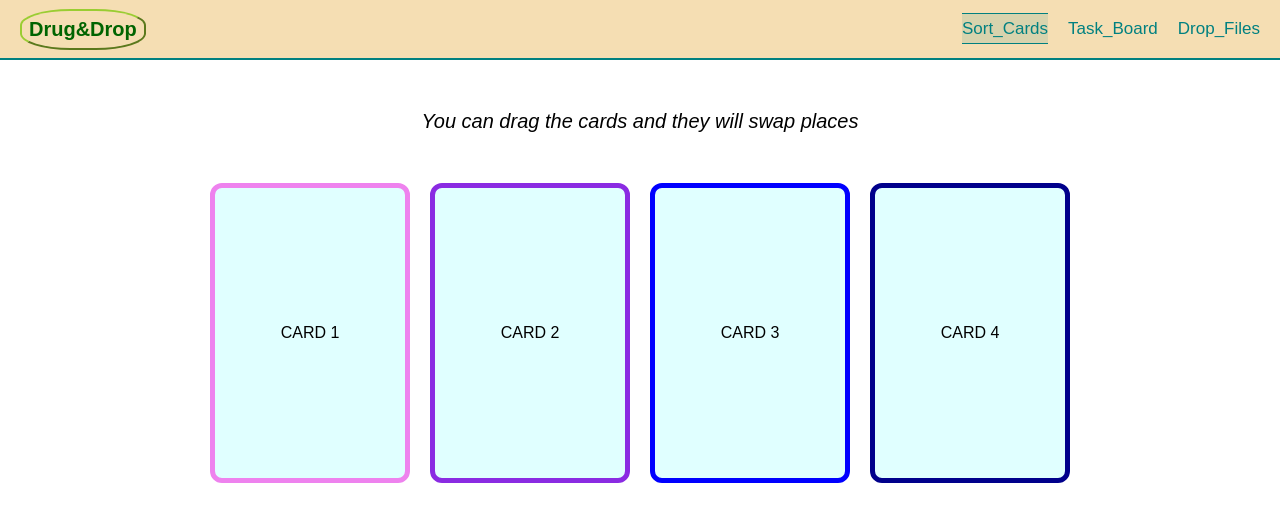
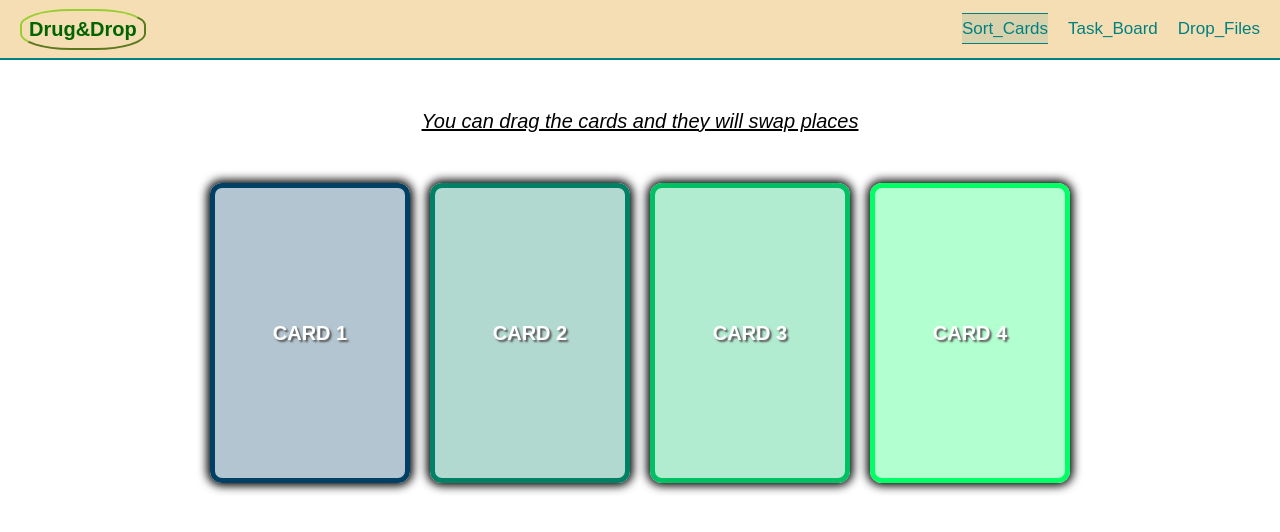
Before and after one commit to vladyslav-harkusha/react_drag-and-drop, a React (Create React App) app: page /react_drag-and-drop/Sort_Cards in a window 1280 px wide. Shown: the top 532 px of the page. Built offline with nearby package versions, Linux system fonts and the light colour scheme.

Commit message:
fix styles in sort-card-page

```diff
--- a/src/pages/SortCardsPage.tsx
+++ b/src/pages/SortCardsPage.tsx
@@ -10,10 +10,10 @@ interface Card {
 
 export const SortCardsPage: FC = () => {
   const [cardList, setCardList] = useState<Card[]>([
-    {id: 1, order: 3, text: 'Card 3', color: 'green'},
-    {id: 2, order: 1, text: 'Card 1', color: 'yellow'},
-    {id: 3, order: 2, text: 'Card 2', color: 'yellowgreen'},
-    {id: 4, order: 4, text: 'Card 4', color: 'darkgreen'},
+    {id: 1, order: 3, text: 'Card 3', color: 'green75'},
+    { id: 2, order: 1, text: 'Card 1', color: 'green25'},
+    { id: 3, order: 2, text: 'Card 2', color: 'green50'},
+    { id: 4, order: 4, text: 'Card 4', color: 'green100'},
   ]);
   const [currentCard, setCurrentCard] = useState<Card>({id: 500, order: 500, text: '', color: ''});
 
@@ -23,14 +23,14 @@ export const SortCardsPage: FC = () => {
 
   const dragEndHandler = (event: React.DragEvent<HTMLDivElement>) => {
     const target = event.target as HTMLDivElement;
-    target.style.background = 'lightcyan';
+    target.style.boxShadow = '0 0 10px 3px black';
   };
 
   const dragOverHandler = (event: React.DragEvent<HTMLDivElement>) => {
     event.preventDefault();
 
     const target = event.target as HTMLDivElement;
-    target.style.background = 'lightblue';
+    target.style.boxShadow = 'inset 0 0 10px 3px black';
   };
 
   const dropHandler = (event: React.DragEvent<HTMLDivElement>, card: Card) => {
@@ -49,7 +49,7 @@ export const SortCardsPage: FC = () => {
     }));
 
     const target = event.target as HTMLDivElement;
-    target.style.background = 'lightcyan';
+    target.style.boxShadow = '0 0 10px 3px black';
   };
 
   return (
--- a/src/styles/SortCardsPage.scss
+++ b/src/styles/SortCardsPage.scss
@@ -8,6 +8,7 @@
     font-style: italic;
     font-weight: 400;
     font-size: 20px;
+    text-decoration: underline;
   }
 }
 
@@ -27,25 +28,39 @@
   background-color: lightcyan;
   border: 5px solid teal;
   border-radius: 12px;
+  box-shadow: 0 0 10px 3px black;
   display: flex;
   justify-content: center;
   align-items: center;
   gap: 20px;
   cursor: grab;
+  font-weight: bold;
+  color: white;
+  text-shadow: 2px 2px 2px rgb(90, 89, 89);
+  font-size: 20px;
+  transition: all 0.3s;
+
+  &:hover {
+    transform: translateY(-10px);
+  }
 }
 
-.yellow {
-  border-color: violet;
+.green25 {
+  border-color: rgb(0, 64, 100);
+  background-color: rgba(0, 63, 100, 0.3);
 }
 
-.yellowgreen {
-  border-color: blueviolet;
+.green50 {
+  border-color: rgb(0, 128, 100);
+  background-color: rgba(0, 128, 100, 0.3);
 }
 
-.green {
-  border-color: blue;
+.green75 {
+  border-color: rgb(0, 192, 100);
+  background-color: rgba(0, 192, 100, 0.3);
 }
 
-.darkgreen {
-  border-color: darkblue;
+.green100 {
+  border-color: rgb(0, 255, 100);
+  background-color: rgba(0, 255, 100, 0.3);
 }
```
